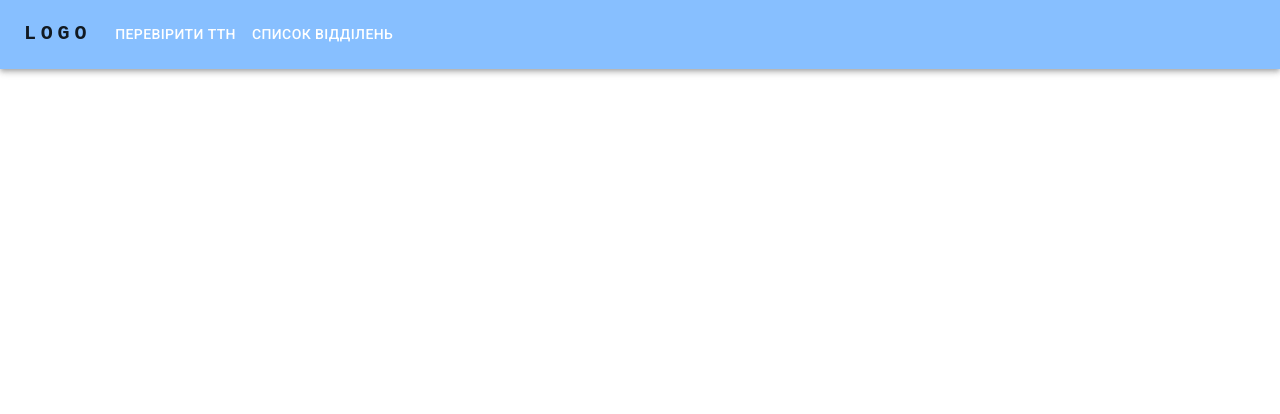
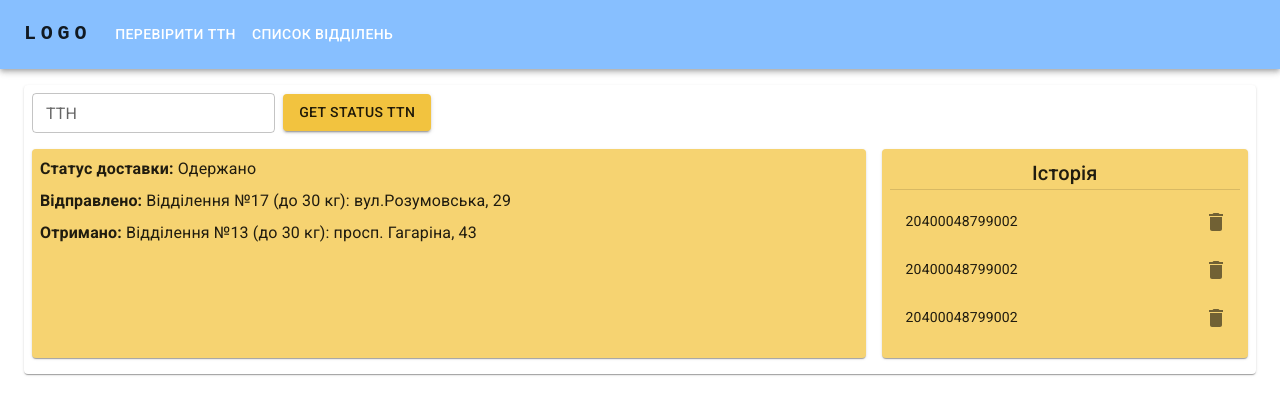
Before and after one commit to volodymir-tymtsias/test_same-it, a React (Create React App) app: page / in a window 1280 px wide. Shown: the top 414 px of the page. Built offline with nearby package versions, Linux system fonts and the light colour scheme.

Commit message:
added home page structure

```diff
--- a/package.json
+++ b/package.json
@@ -1,5 +1,6 @@
 {
   "name": "test_same-it",
+  "homepage": "https://volodymir-tymtsias.github.io/test_same-it",
   "version": "0.1.0",
   "private": true,
   "dependencies": {
@@ -14,6 +15,7 @@
     "@types/node": "^16.18.68",
     "@types/react": "^18.2.42",
     "@types/react-dom": "^18.2.17",
+    "gh-pages": "^6.1.0",
     "react": "^18.2.0",
     "react-dom": "^18.2.0",
     "react-router": "^6.20.1",
@@ -23,6 +25,8 @@
     "web-vitals": "^2.1.4"
   },
   "scripts": {
+    "predeploy": "npm run build",
+    "deploy": "gh-pages -d build",
     "start": "react-scripts start",
     "build": "react-scripts build",
     "test": "react-scripts test",
--- a/src/App.tsx
+++ b/src/App.tsx
@@ -1,10 +1,12 @@
 import React from 'react';
 import { Header } from './components/Header';
+import { HomePage } from './pages/HomePage';
 
 function App() {
   return (
     <div className="App">
       <Header />
+      <HomePage />
     </div>
   );
 }
--- a/src/components/Header.tsx
+++ b/src/components/Header.tsx
@@ -16,7 +16,7 @@ export const Header = () => {
   };
 
   return (
-    <AppBar position="static">
+    <AppBar position="static" sx={{ mb: 2 }}>
       <Container maxWidth="xl">
         <Toolbar disableGutters>
           <Typography
--- /dev/null
+++ b/src/components/History.tsx
@@ -0,0 +1,36 @@
+import { Divider, IconButton, ListItemText, MenuItem, MenuList, Paper, Typography } from "@mui/material";
+import DeleteIcon from '@mui/icons-material/Delete';
+
+export const History = () => {
+  return (
+    <Paper sx={{
+        p: 1,
+        width: { md: '30%' },
+        backgroundColor: 'secondary.light',
+      }}
+    >
+      <Typography variant="h6" sx={{ textAlign: 'center' }}>Історія</Typography>
+      <Divider />
+      <MenuList dense>
+        <MenuItem>
+          <ListItemText>20400048799002</ListItemText>
+          <IconButton edge="end" aria-label="delete">
+            <DeleteIcon />
+          </IconButton>
+        </MenuItem>
+        <MenuItem>
+          <ListItemText>20400048799002</ListItemText>
+          <IconButton edge="end" aria-label="delete">
+            <DeleteIcon />
+          </IconButton>
+        </MenuItem>
+        <MenuItem>
+          <ListItemText>20400048799002</ListItemText>
+          <IconButton edge="end" aria-label="delete">
+            <DeleteIcon />
+          </IconButton>
+        </MenuItem>
+      </MenuList>
+    </Paper>
+  );
+}
--- /dev/null
+++ b/src/components/Info.tsx
@@ -0,0 +1,27 @@
+import { Paper, Typography } from "@mui/material";
+
+export const Info = () => {
+  return (
+    <Paper sx={{
+        p: 1,
+        width: {md: '70%' },
+        backgroundColor: 'secondary.light'
+      }}
+    >
+        <Typography variant="body1" mb={1}>
+          <b>Статус доставки: </b>
+          Одержано
+        </Typography>
+
+        <Typography variant="body1" mb={1}>
+          <b>Відправлено: </b>
+          Відділення №17 (до 30 кг): вул.Розумовська, 29
+        </Typography>
+
+        <Typography variant="body1">
+          <b>Отримано: </b>
+          Відділення №13 (до 30 кг): просп. Гагаріна, 43
+        </Typography>
+    </Paper>
+  );
+}
--- a/src/index.tsx
+++ b/src/index.tsx
@@ -7,10 +7,12 @@ import './normalize.css';
 const theme = createTheme({
   palette: {
     primary: {
-      main: '#87bfff'
+      main: '#87bfff',
+      dark: '#160c28',
     },
     secondary: {
-      main: '#f6d371'
+      main: '#f2c33f',
+      light: '#f6d371',
     },
   }
 });
--- /dev/null
+++ b/src/pages/HomePage.tsx
@@ -0,0 +1,50 @@
+import { Box, Button, Container, Paper, TextField } from "@mui/material"
+import { Info } from "../components/Info";
+import { History } from "../components/History";
+
+export const HomePage = () => {
+  return (
+    <Container maxWidth="xl">
+      <Paper sx={{ p: 1 }}>
+        <Box
+          component="form"
+          sx={{
+            display: 'flex',
+            gap: 1,
+            alignItems: 'center',
+            flexDirection: { xs: 'column', sm: 'row' },
+            mb: 2,
+          }}
+          noValidate
+          autoComplete="off"
+        >
+          <TextField
+            label="ТТН"
+            placeholder="Введіть ТТН"
+            color="secondary"
+            size="small"
+            sx={{
+              width: { xs: '100%', sm: '30%', lg: '20%' },
+            }}
+          />
+          <Button variant="contained" color="secondary">
+            Get status TTN
+          </Button>
+        </Box>
+        <Box
+          component="div"
+          sx={{
+            display: 'flex',
+            gap: 2,
+            alignItems: 'stretch',
+            flexDirection: { xs: 'column', md: 'row' },
+            mb: 1,
+          }}
+        >
+          <Info />
+          <History />
+        </Box>
+      </Paper>
+    </Container>
+  );
+}
```
Also changed, not shown: 1 other file (tests, documents, lock files or other folders).
